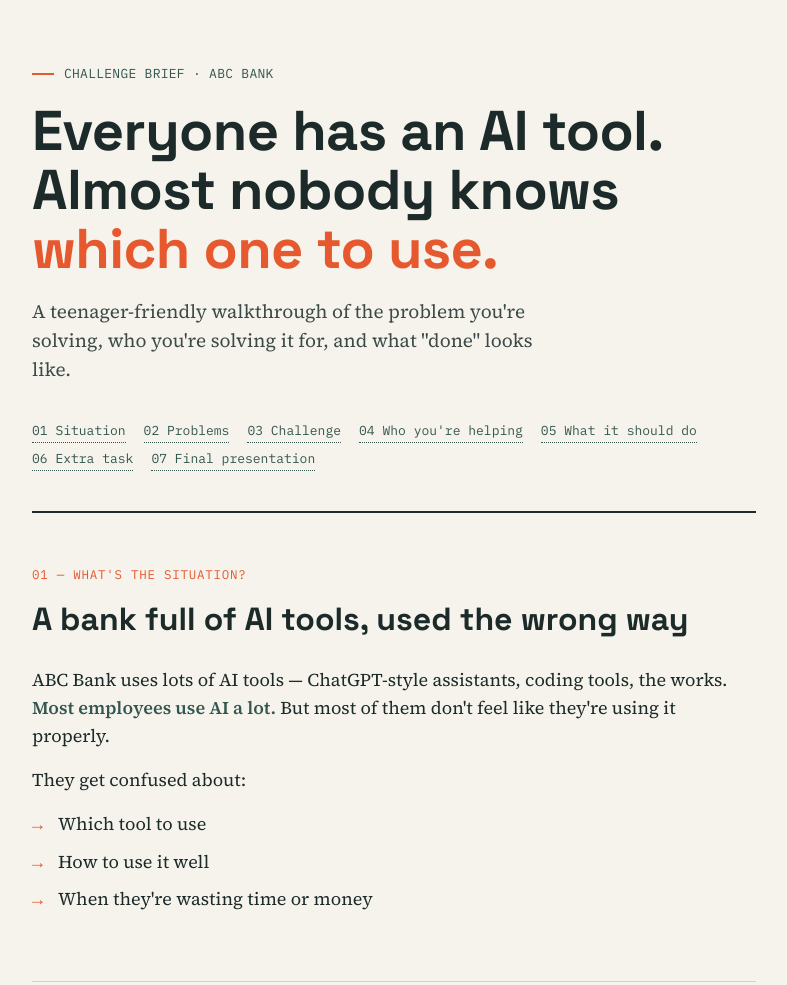
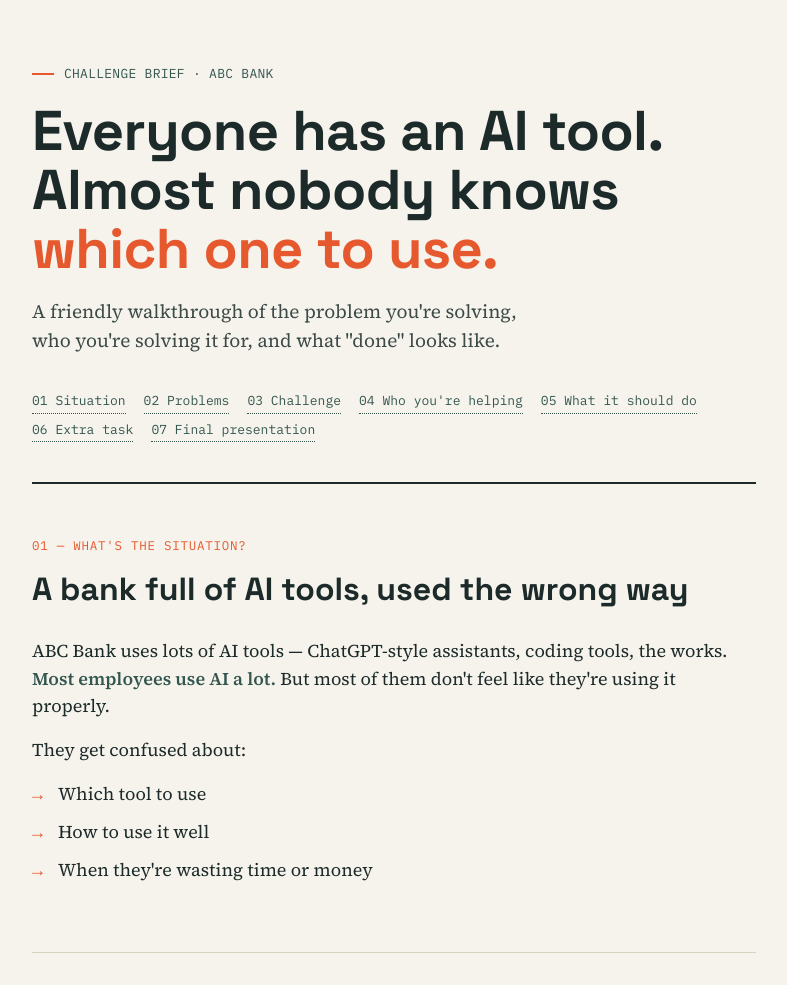
Before and after one commit to georgesofroniou/workexp-2026, a plain HTML site: page index.html in a window 1280 px wide. Shown: the top 985 px of the page, without its empty margins (246-1033 px from the left). Drawn offline with Linux system fonts and the light colour scheme.

Commit message:
Update sub paragraph for clarity

```diff
--- a/index.html
+++ b/index.html
@@ -260,7 +260,7 @@
   <header class="hero">
     <div class="tag mono">Challenge brief · ABC Bank</div>
     <h1>Everyone has an AI tool.<br>Almost nobody knows <em>which one to use.</em></h1>
-    <p class="sub">A teenager-friendly walkthrough of the problem you're solving, who you're solving it for, and what "done" looks like.</p>
+    <p class="sub">A friendly walkthrough of the problem you're solving, who you're solving it for, and what "done" looks like.</p>
     <nav class="toc">
       <a href="#situation">01 Situation</a>
       <a href="#problems">02 Problems</a>
```
